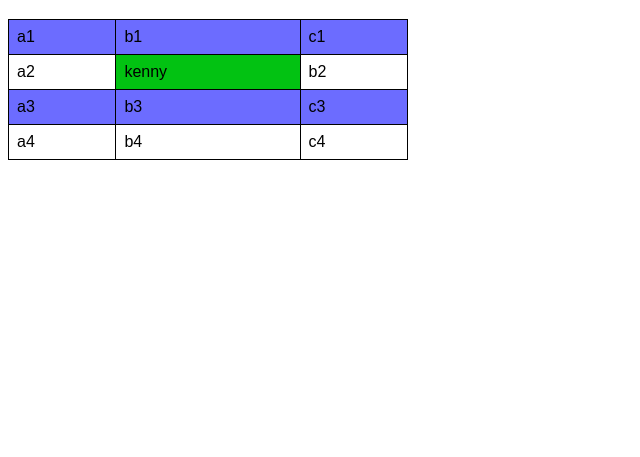
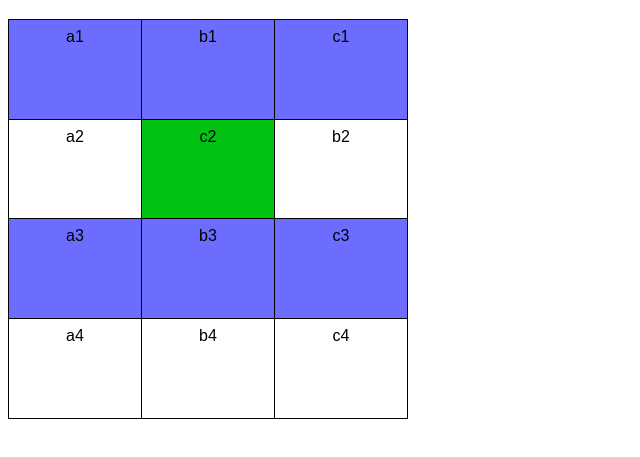
Before and after one commit to kennedyyp/html-css, a plain HTML site: page exercicios/ex23-modulo3/tab001.html in a window 1280 px wide. Shown: the part 61-518 px from the top of the page, without its empty margins (0-640 px from the left). Drawn offline with Linux system fonts and the light colour scheme.

Commit message:
tabelas
aprendendo tabelas e a configuralas

```diff
--- a/exercicios/ex23-modulo3/tab001.html
+++ b/exercicios/ex23-modulo3/tab001.html
@@ -11,6 +11,7 @@
         }
         table{
             width: 400px;
+            height: 400px;
             border-collapse: collapse
             ;
         }
@@ -18,7 +19,8 @@
         td{
             border: 1px solid black;
             padding: 8px;
-        }
+            text-align: center; /* alinhamento horizontal*/
+            vertical-align: top; /*alinhamento vertical*/        }
         tr.linha{
             background-color: rgba(0, 0, 255, 0.575);
         }
@@ -48,7 +50,7 @@
     </tr>
     <tr>
         <td>a2</td>
-        <td class="dado">kenny</td>
+        <td class="dado">c2</td>
         <td>b2</td>
     </tr>
     <tr class="linha">
```
